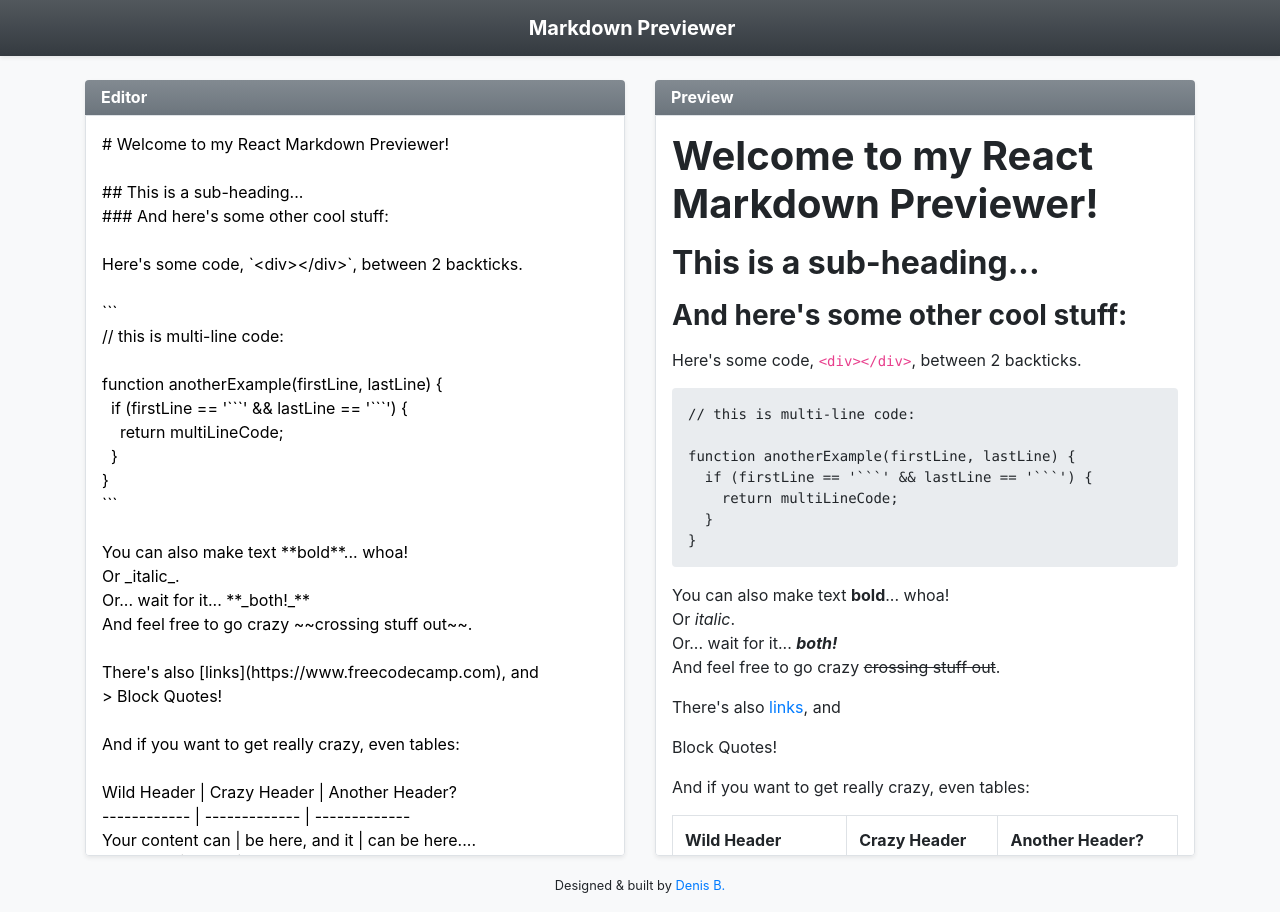
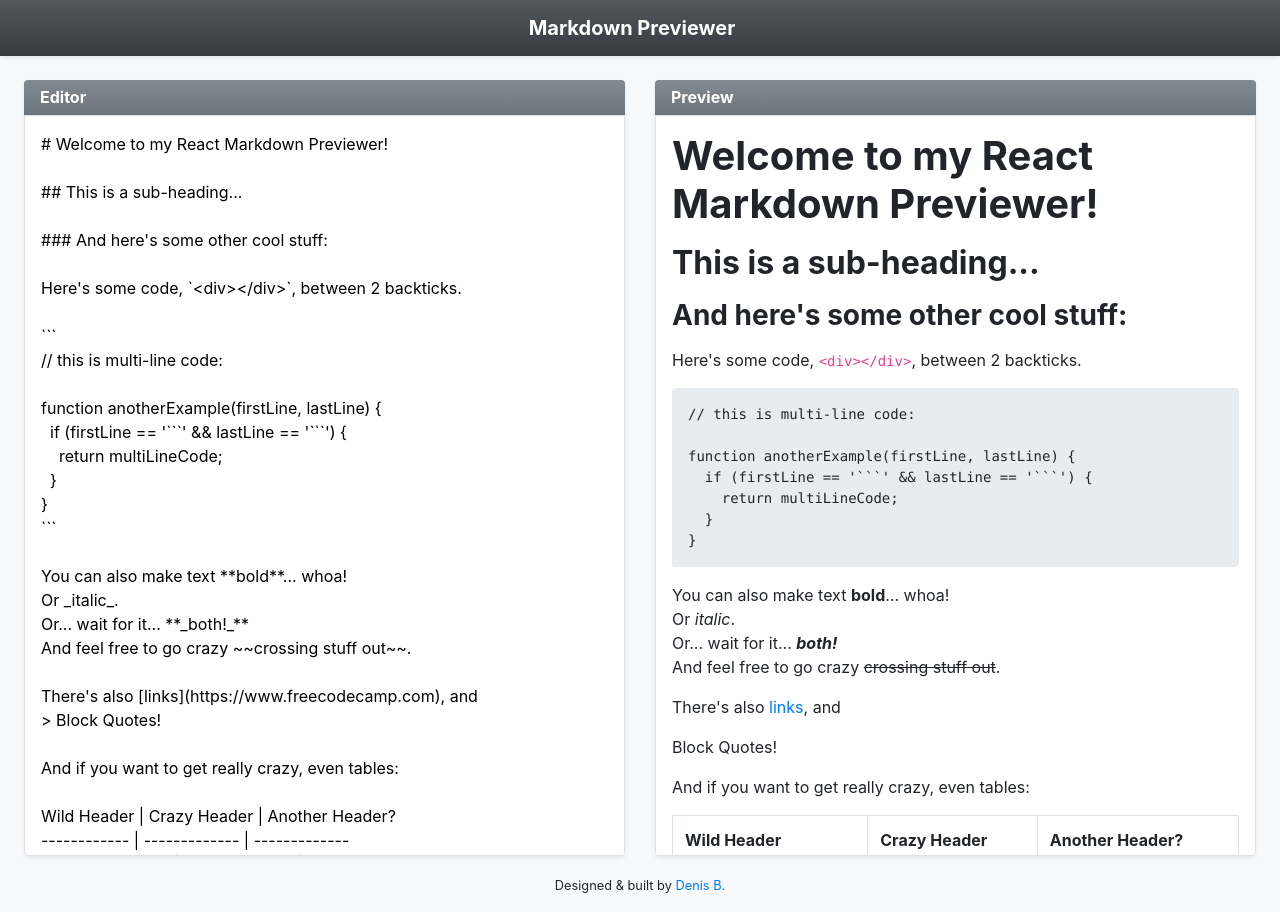
Before and after one commit to kaizen-design/markdown-previewer, a React (Create React App) app: page / in a window 1280 px wide. Built offline with nearby package versions, Linux system fonts and the light colour scheme.

Commit message:
Style adjustments II

```diff
--- a/src/App.js
+++ b/src/App.js
@@ -24,7 +24,7 @@ class App extends React.Component {
         <nav className="navbar justify-content-center navbar-dark bg-gradient-dark shadow-sm">
           <span className="navbar-brand mb-0 h1">Markdown Previewer</span>
         </nav>
-        <main role="main" className="App container h-100 pt-3 pt-lg-4">
+        <main role="main" className="App container-fluid h-100 pt-3 pt-lg-4 px-lg-4">
           <div className="row h-100">
             <div className="col-lg-6 h-100 mb-3 mb-lg-0">
               <div className="d-flex flex-column h-100">
@@ -77,10 +77,10 @@ const Preview = (props) => {
   )
 };
 
-const placeholder =
-  `# Welcome to my React Markdown Previewer!
+const placeholder = `# Welcome to my React Markdown Previewer!
 
 ## This is a sub-heading...
+
 ### And here's some other cool stuff:
 
 Here's some code, \`<div></div>\`, between 2 backticks.
@@ -116,13 +116,12 @@ And here. | Okay. | I think we get it.
         - That look like this.
 
 
-1. And there are numbererd lists too.
+1. And there are numbered lists too.
 1. Use just 1s if you want!
 1. But the list goes on...
 - Even if you use dashes or asterisks.
 * And last but not least, let's not forget embedded images:
 
-![Kaizen Logo](https://kaizen-design.ru/wp-content/themes/kaizen/img/logo.png)
-`;
+![Kaizen Logo](https://kaizen-design.ru/wp-content/themes/kaizen/img/logo.png)`;
 
 export default App;
```
